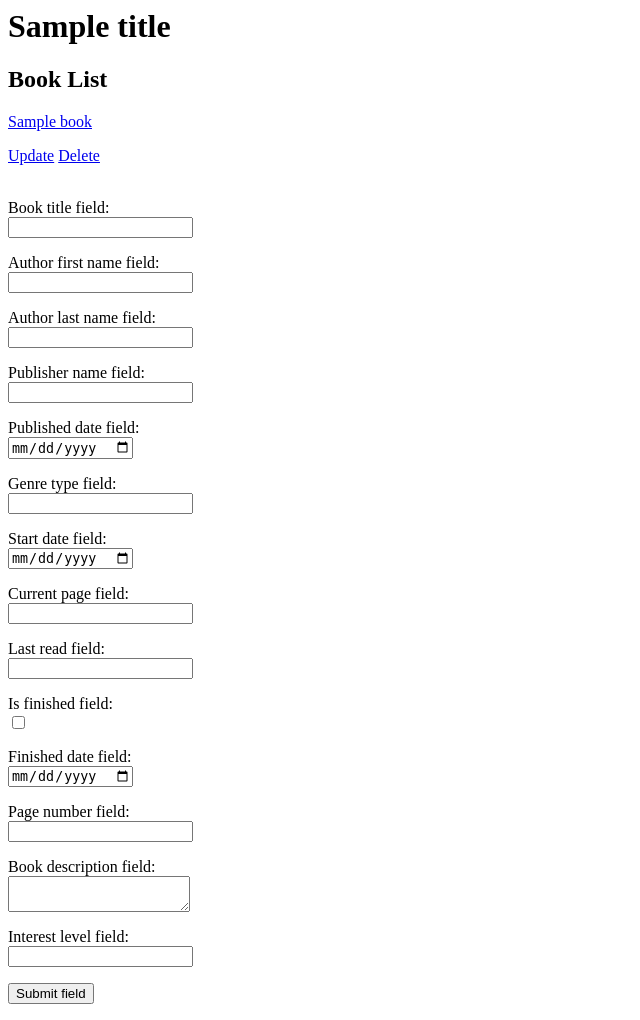
After one commit to Nkbloma/BookkeeperWebapp, a Flask app: template webapp/templates/updatebook.html in a window 1280 px wide. The commit adds this page. Shown: the whole page, without its empty margins (0-640 px from the left). Run offline with Flask 2, Linux system fonts and the light colour scheme; the template is opened without the code that fills it: most values are stand-ins (such as "Sample title", 1, 10 or a date in 2020); form fields are guessed from the names that the template uses; parts of the project's set-up code (start-up, migrations or seed data) failed here and were passed over.

```diff
--- a/webapp/forms.py
+++ b/webapp/forms.py
@@ -7,7 +7,7 @@ class MultiCheckboxField(SelectMultipleField):
     widget = widgets.ListWidget(prefix_label=False)
     option_widget = widgets.CheckboxInput()
 
-class CreateBookForm(FlaskForm):
+class BookForm(FlaskForm):
     genres= genre_table.query.all()
     genreChoices=[]
     for x in genres:
@@ -23,7 +23,7 @@ class CreateBookForm(FlaskForm):
     currentPage_field = IntegerField('Current Page')
     lastRead_field = DateField('Last Time Read')
     isFinished_field = BooleanField('Finished')
-    finishedDate_field = DateField('Finished Date')
+    finishedDate_field = DateField('Finished Date', validators=(validators.Optional(),))
     pageNumber_field = IntegerField('Number of Pages')
     bookDescription_field = TextAreaField('Description')
     interestLevel_field = RadioField('Interest Level', choices=[
--- a/webapp/models.py
+++ b/webapp/models.py
@@ -20,7 +20,7 @@ class bookrecord_table(db.Model):
     #Relationships. These are basically how python does joins.
     get_author = db.relationship('author_table', backref='written_books', lazy=True)
     get_publisher = db.relationship('publisher_table', backref='published_books', lazy=True)
-    get_genre = db.relationship('genre_table', secondary = 'genrebook_junctiontable')
+    get_genre = db.relationship('genre_table', secondary = 'genrebook_junctiontable', backref="toBook")
 
 class author_table(db.Model):
     author_id = db.Column(db.Integer, primary_key=True)
--- a/webapp/routes.py
+++ b/webapp/routes.py
@@ -1,9 +1,10 @@
 from webapp import app
-from flask import Flask, redirect, flash, render_template, url_for
+from flask import Flask, redirect, flash, render_template, url_for, request
 from webapp import db
 from webapp.models import bookrecord_table, author_table, genre_table, publisher_table #genrebook_junctiontable
-from webapp.forms import CreateBookForm
+from webapp.forms import BookForm
 from webapp.InsertBook import InsertBook
+from webapp.UpdateBook import UpdateBook
 
 @app.route('/')
 @app.route('/records')
@@ -46,7 +47,7 @@ def bookrecord(thisBooksTitle):
 
 @app.route('/createbook', methods=['GET', 'POST'])
 def createbook():
-    createForm = CreateBookForm()
+    createForm = BookForm()
     if createForm.validate_on_submit():
         formInstance=InsertBook(createForm)
         formInstance.InsertToTable()
@@ -57,3 +58,38 @@ def createbook():
 @app.route('/info')
 def info():
     return render_template("index.html", title="info")
+
+@app.route('/delete', methods=['GET', 'POST'])
+def delete():
+    booktitle = request.form.get("thisTitle")
+    bookToDelete=bookrecord_table.query.filter_by(book_title=booktitle).first()
+    bookrecord_table.query.filter_by(book_id=bookToDelete.book_id).delete()
+    db.session.commit()
+    flash("{} has been deleted".format(booktitle))
+    return redirect("/records")
+
+@app.route('/update/<updatedBooksTitle>', methods=['GET', 'POST'])
+def update(updatedBooksTitle):
+    bookToUpdate=bookrecord_table.query.filter_by(book_title=updatedBooksTitle).first()
+
+    EnteredAuthor = author_table.query.filter_by(author_id=bookToUpdate.book_author).first()
+    EnteredPublisher = publisher_table.query.filter_by(publisher_id=bookToUpdate.book_publisher).first()
+    EnteredGenres = bookrecord_table.query.filter_by(book_id=bookToUpdate.book_id).first().get_genre
+
+    ListOfGenreIds = []
+    for genre in EnteredGenres:
+        ListOfGenreIds.append(str(genre.genre_id))
+
+    updateForm = BookForm()
+
+    if updateForm.validate_on_submit():
+        formInstance=UpdateBook(updateForm, bookToUpdate)
+        formInstance.UpdateTable()
+        return redirect('/records')
+
+    return render_template("updatebook.html", title="updatebook", form=updateForm)
+
+    #So you need to have a form to update and redirect to the records
+    # I also should use the title to get the bookrecords and enter them
+    # into the form somehow, like the update leads to the form
+    # .'''
--- a/webapp/templates/index.html
+++ b/webapp/templates/index.html
@@ -9,8 +9,13 @@
             <h2> Book List </h2>
             {%for book in books%}
                 <a href = "{{ url_for('bookrecord', thisBooksTitle=book.book_title)}}">
-                    <p>{{book.book_title}}</p>
+                        <p>{{book.book_title}}</p>
                 </a>
+                <input type="hidden" value="{{book.book_title}}" name="thisTitle">
+                <a href = "{{ url_for('update', updatedBooksTitle=book.book_title)}}"> <span>Update</span></a>
+                <a href = "{{ url_for('delete', updatedBooksTitle=book.book_title)}}"><span> Delete </span></a>
+                </br>
+                </br>
             {% endfor %}
 
             {% with messages = get_flashed_messages() %}
--- /dev/null
+++ b/webapp/templates/updatebook.html
@@ -0,0 +1,60 @@
+            {% extends "index.html" %}
+            {% block content%}
+            {% if form.errors %}
+            <ul class="errors">
+                {% for field_name, field_errors in form.errors|dictsort if field_errors %}
+                    {% for error in field_errors %}
+                        <li>{{ form[field_name].label }}: {{ error }}</li>
+                    {% endfor %}
+                {% endfor %}
+            </ul>
+         {% endif %}
+           <form action="" method="post" novalidate>
+                {{ form.hidden_tag() }}
+                <p>
+                    {{ form.bookTitle_field.label }}: </br> {{ form.bookTitle_field }}
+                </p>
+                <p>
+                    {{ form.authorFirstName_field.label }}: </br> {{ form.authorFirstName_field }}
+                </p>
+                <p>
+                    {{ form.authorLastName_field.label }}: </br> {{ form.authorLastName_field }}
+                </p>
+                <p>
+                    {{ form.publisherName_field.label }}: </br> {{ form.publisherName_field }}
+                </p>
+                <p>
+                    {{ form.publishedDate_field.label }}: </br> {{ form.publishedDate_field }}
+                </p>
+                <p>
+                    {{ form.genreType_field.label }}: </br> {{ form.genreType_field }}
+                </p>
+                <p>
+                    {{ form.startDate_field.label }}: </br> {{ form.startDate_field }}
+                </p>
+                <p>
+                    {{ form.currentPage_field.label }}: </br> {{ form.currentPage_field }}
+                </p>
+                <p>
+                    {{ form.lastRead_field.label }}: </br> {{ form.lastRead_field }}
+                </p>
+                <p>
+                    {{ form.isFinished_field.label }}: </br> {{ form.isFinished_field }}
+                </p>
+                <p>
+                    {{ form.finishedDate_field.label }}: </br> {{ form.finishedDate_field }}
+                </p>
+                <p>
+                    {{ form.pageNumber_field.label }}: </br> {{ form.pageNumber_field }}
+                </p>
+                <p>
+                    {{ form.bookDescription_field.label }}: </br> {{ form.bookDescription_field }}
+                </p>
+                <p>
+                    {{ form.interestLevel_field.label }}: </br> {{ form.interestLevel_field }}
+                </p>
+                <p>
+                    {{ form.submit_field() }}
+                </p>
+           </form>
+           {%endblock%}
```
Also changed, not shown: webapp/InsertBook.py (+46 -30 lines), webapp/UpdateBook.py (added, +100 -0 lines), 1 other file.
